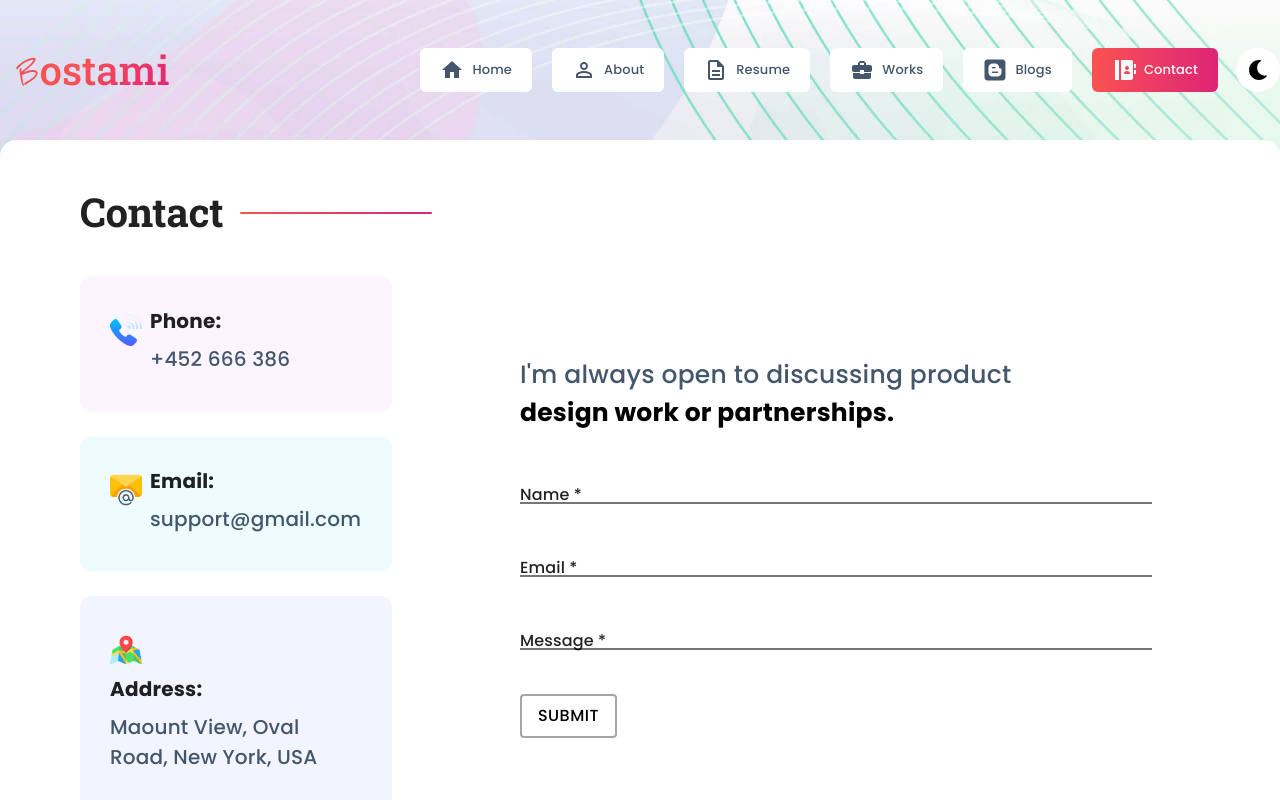
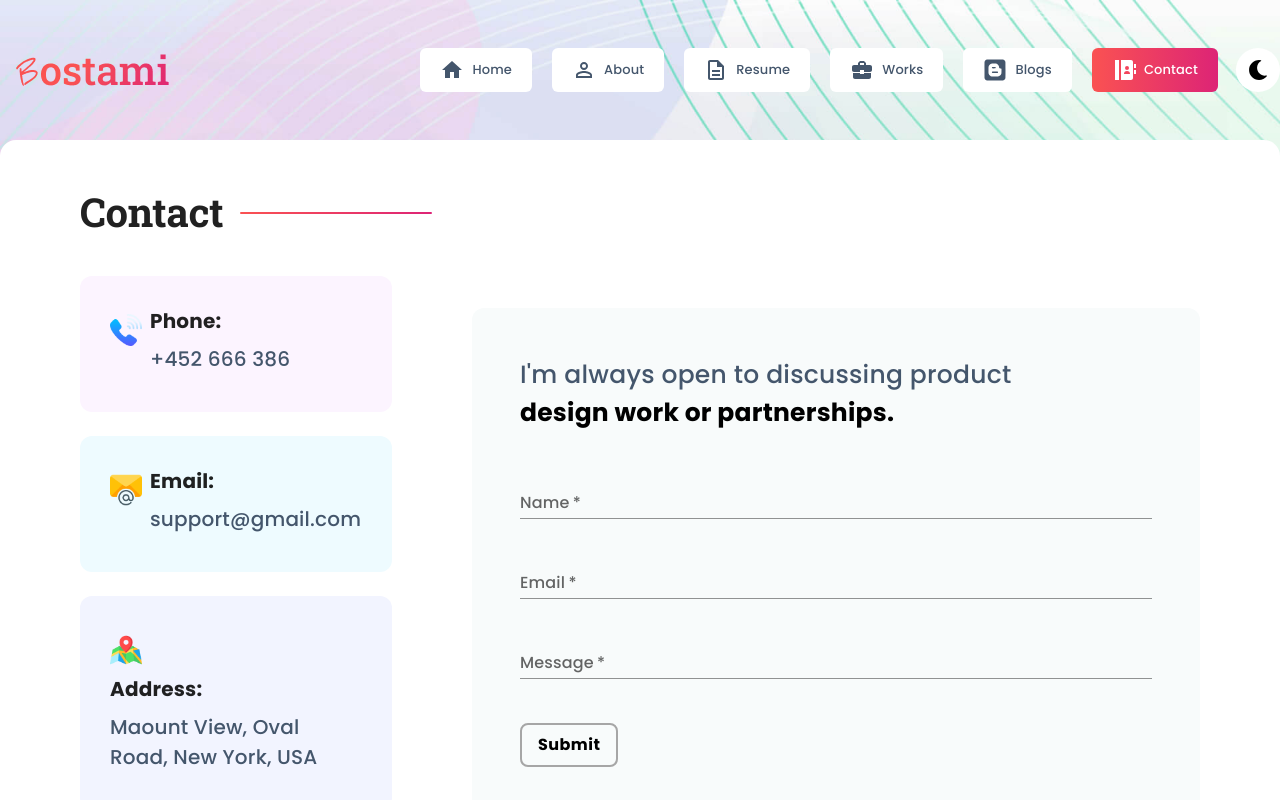
Before and after one commit to ronaldpaek/portfolio, a React (Create React App) app: page /contact in a window 1280 px wide. Shown: the top 800 px of the page. Built offline with nearby package versions, Linux system fonts and the light colour scheme; no server answers.

Commit message:
Changed input fields to use textfields mui components

```diff
--- a/src/components/About/Skill.js
+++ b/src/components/About/Skill.js
@@ -10,7 +10,7 @@ const Skill = ({ bgcolor, icon, name }) => {
 			sx={theme => ({
 				gap: '1rem',
 				borderRadius: '.75rem',
-				borderColor: 'transparent',
+				bordercolor: 'transparent',
 				p: '1.5rem',
 				bgcolor,
 				...(theme.palette.mode === 'dark' && {
--- a/src/components/Contact/MessageBox.js
+++ b/src/components/Contact/MessageBox.js
@@ -1,5 +1,5 @@
 import React from 'react';
-import { Box, Typography, Button } from '@mui/material';
+import { Box, Typography, Button, TextField } from '@mui/material';
 
 import { contactData } from '@constants';
 
@@ -16,11 +16,15 @@ const MessageBox = () => {
 			}}
 		>
 			<Box
-				sx={{
+				sx={theme => ({
 					p: { xs: 4, md: '48px' },
 					mb: { xs: '30px', md: '60px' },
-					borderRadius: '.75rem'
-				}}
+					borderRadius: '.75rem',
+					bgcolor: 'contact.input.bgcolor',
+					...(theme.palette.mode === 'dark' && {
+						border: theme.border
+					})
+				})}
 			>
 				<Typography component='h3' fontSize='1.5625rem'>
 					<Box component='span' color='nav.color'>
@@ -31,16 +35,70 @@ const MessageBox = () => {
 						design work or partnerships.
 					</Box>
 				</Typography>
-				<Box component='form'>
-					{contactData.map((title, i) => (
-						<Box
+				<Box
+					component='form'
+					noValidate
+					autoComplete='off'
+					sx={{
+						'& > :first-of-type': {
+							mt: '40px'
+						}
+					}}
+				>
+					{contactData.map(({ title, color }, i) => (
+						<TextField
+							required
 							key={i}
-							width={1}
-							mt='40px'
-							mb={8}
-							sx={{ position: 'relative' }}
+							label={title}
+							variant='standard'
+							color={color}
+							sx={{
+								width: 1,
+								mb: 8
+							}}
+						/>
+					))}
+
+					<Box display='inline-block' borderRadius='.5rem' mt='.75rem'>
+						<Button
+							fontWeight='600'
+							py={2}
+							px={6}
+							bordercolor='rgb(166 166 166)'
+							variant='containeed'
+							sx={{
+								border: '2px solid rgb(166 166 166)',
+								borderRadius: '.5rem',
+								color: 'text.header',
+								cursor: 'pointer',
+								fontSize: '1rem',
+								fontWeight: 600,
+								textTransform: 'capitalize',
+								'&:hover': {
+									backgroundImage: theme => theme.backgroundImage.button,
+									color: 'white'
+								}
+							}}
 						>
-							<Box
+							Submit
+						</Button>
+					</Box>
+				</Box>
+			</Box>
+		</Box>
+	);
+};
+
+export default MessageBox;
+
+// <Box
+// 			key={i}
+// 			width={1}
+// 			mt='40px'
+// 			mb={8}
+// 		></Box>
+
+/* <Box
 								component='input'
 								width={1}
 								display='block'
@@ -65,34 +123,4 @@ const MessageBox = () => {
 							>
 								{title} *
 							</Box>
-						</Box>
-					))}
-
-					<Box display='inline-block' borderRadius='.5rem' mt='.75rem'>
-						<Button
-							fontWeight='600'
-							py={2}
-							px={6}
-							borderColor='rgb(166 166 166)'
-							borderRadius='.5rem'
-							variant='containeed'
-							sx={{
-								border: '2px solid rgb(166 166 166)',
-								color: 'text.header',
-								cursor: 'pointer',
-								fontSize: '1rem',
-								'&:hover': {
-									backgroundImage: theme => theme.backgroundImage.button
-								}
-							}}
-						>
-							Submit
-						</Button>
-					</Box>
-				</Box>
-			</Box>
-		</Box>
-	);
-};
-
-export default MessageBox;
+						</Box> */
--- a/src/constants/index.js
+++ b/src/constants/index.js
@@ -660,4 +660,17 @@ export const contactInfo = [
 	}
 ];
 
-export const contactData = ['Name', 'Email', 'Message'];
+export const contactData = [
+	{
+		title: 'Name',
+		color: 'error'
+	},
+	{
+		title: 'Email',
+		color: 'success'
+	},
+	{
+		title: 'Message',
+		color: 'secondary'
+	}
+];
--- a/src/styles/index.js
+++ b/src/styles/index.js
@@ -116,6 +116,11 @@ export const customLightModePalette = {
 					color: '#B5B5B5',
 				}
 			}
+		},
+		contact: {
+			input: {
+				bgcolor: '#F8FBFB'
+			}
 		}
 	}
 };
@@ -200,6 +205,11 @@ export const customDarkModePalette = {
 				border: {
 					color: '#333'
 				}
+			}
+		},
+		contact: {
+			input: {
+				bgcolor: '#111'
 			}
 		}
 	}
```
